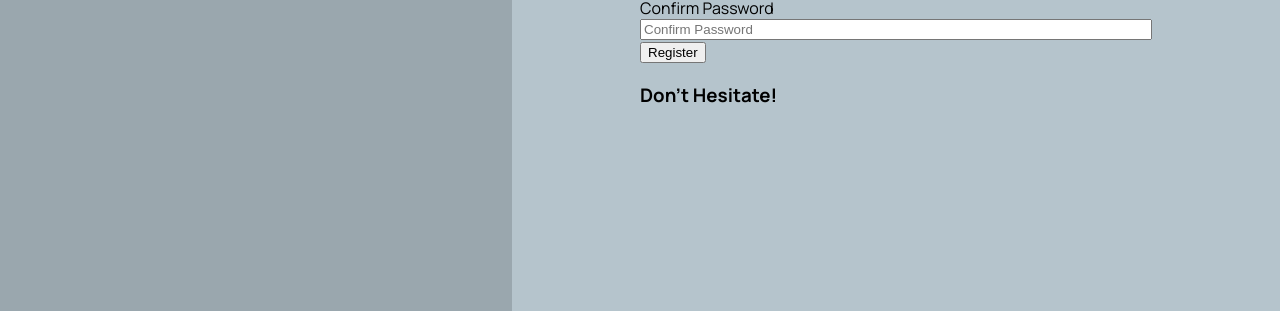
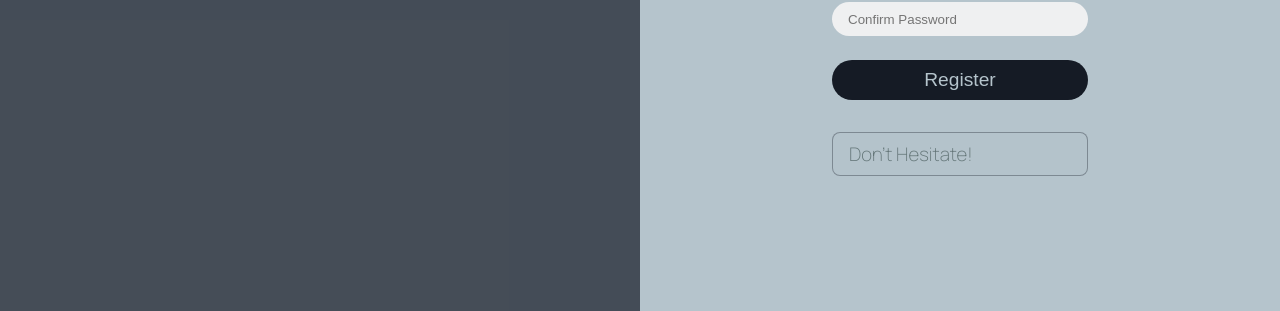
Before and after one commit to ahmadiftme8/ftme-form-validator, a plain HTML site: page index.html in a window 1280 px wide. Shown: the part 489-800 px from the top of the page. Drawn offline with Linux system fonts and the light colour scheme; a web font is replaced by a local one.

Commit message:
almost finishing the UI

```diff
--- a/index.html
+++ b/index.html
@@ -12,6 +12,9 @@
             <div class="overlay"></div>
             <!-- <img src="photo1.jpg" alt="photo"> -->
         </div>
+
+        <div class="container-of-conyainer">
+
             <div class="container">
                 <h1>Sign Up Today</h1>
                 <!-- Form -->
@@ -53,7 +56,7 @@
                     </div>
 
                     <!-- submit button -->
-                <button type="submit">Register</button>
+                    <button type="submit" class="sbmt-btn">Register</button>
                 </form>
                 <!-- Error/success Message -->
                 <div class="message-container">
@@ -61,6 +64,9 @@
                 </div>
             </div>
 
+        </div>
+
+
     <script src="script.js"></script>
 </body>
 </html>
--- a/styles.css
+++ b/styles.css
@@ -33,11 +33,12 @@ body{
     color: white;
     padding-left: 2rem;
     padding-right: 2rem;
+    font-size: 3rem;
 
 }
 
 .overlay{
-    background-color: rgba(0, 0, 0, 0.148);
+    background-color:#151b25b3;
     width: 100%;
     height: 100%;
     position: static;
@@ -45,14 +46,59 @@ body{
     bottom:0;
 }
 
-.container{
+.container-of-conyainer{
     width: 50%;
     display: flex;
     flex-direction: column;
     justify-self: center;
     align-self: center;
-    margin-left: 10%;
-    margin-right: 10%;
+
+    align-items: center;
+    justify-content: center;
+}
+
+.container{
+    width: 16rem;
+}
+
+.container h1{
+    color: var(--dark-color);
+    text-align: center;
+}
+
+input{
+    border: none;
+    height: 2rem;
+    border-radius: 2rem;
+    background-color: #eff0f1;
+    padding-left: 1rem;
+    margin-bottom: 0.5rem;
+}
+
+input:focus {
+
+    outline-color: var(--medium-color);
+  }
+
+label{
+    font-size: smaller;
+    color: #637577;
+    padding-left: 1rem;
+}
+
+.sbmt-btn{
+    border: none;
+    width: 100%;
+    border-radius: 2rem;
+    height: 2.5rem;
+    margin-top: 1rem;
+    background-color: var(--dark-color);
+    color: #b5c4cc;
+    font-size: larger;
+    cursor: pointer;
+}
+.sbmt-btn:hover{
+    filter: brightness(1.4);
 }
 
 .form-group{
@@ -60,6 +106,22 @@ body{
     flex-direction: column;
 
 
+}
+
+.message-container{
+    background-color: #63757702;
+    border: 1px solid #151b2559;
+    margin-top: 2rem;
+    border-radius: 0.5rem;
+    padding: 0.5rem 1rem;
+    margin-bottom: 3rem;
+
+}
+.message-container h3{
+    margin: 0;
+    padding: 0;
+    color: var(--medium-color);
+    font-weight: 100;
 }
 
 @media screen and (max-width: 600px){
@@ -72,7 +134,7 @@ body{
     }
 
     .photo-container{
-        height: 10rem;
+        height: 16rem;
         width: 100vW;
         background-position: center;
         background-color: gray;
@@ -80,7 +142,24 @@ body{
     }
 
     .container{
-        width: unset;
+        width: 100%;
+        margin: unset;
+        padding: unset;
+    }
+    .container-of-conyainer{
+        width: 80%;
+    }
+
+
+
+}
+
+@media screen and (max-width:1100px) and (min-width:800px) {
+
+
+}
+@media screen and (max-width:1600px) and (min-width:1100px) {
+    .container{
 
     }
 
```
Lines whose indentation alone changed are shown as unchanged.
